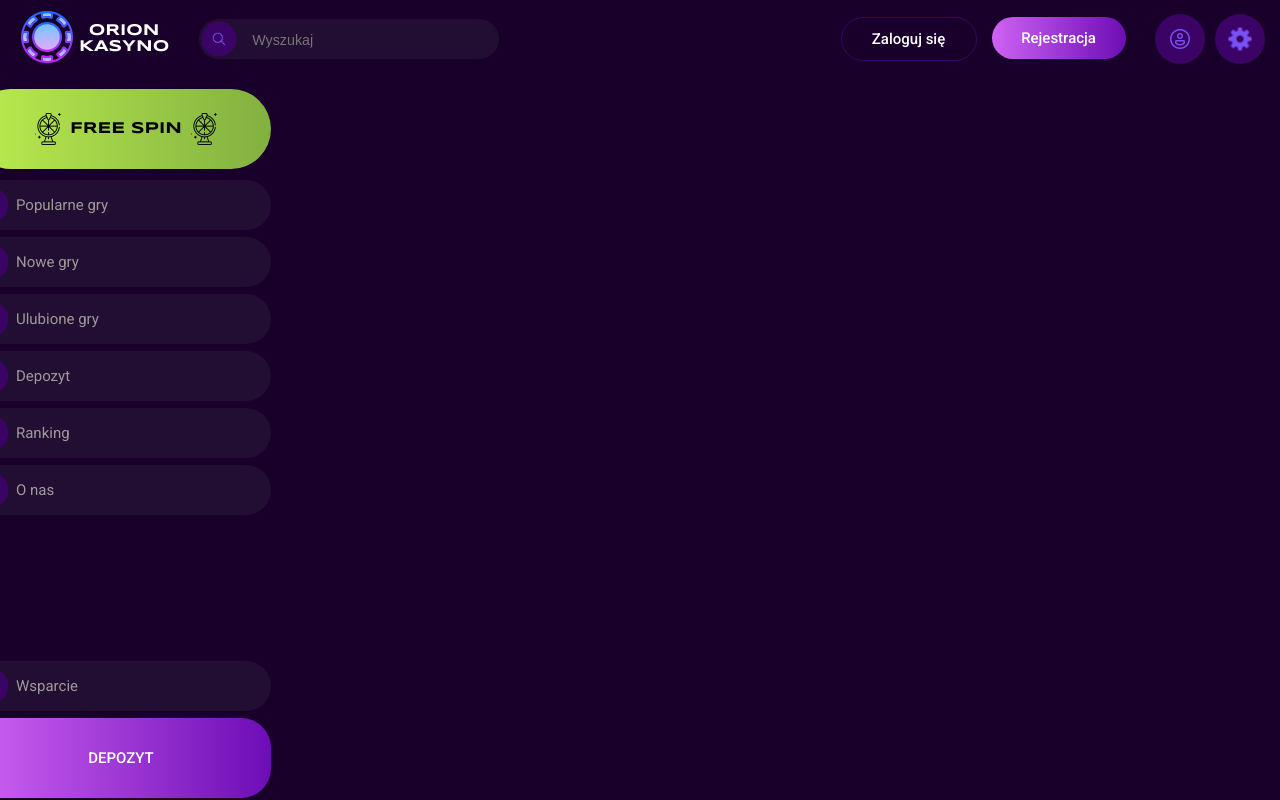
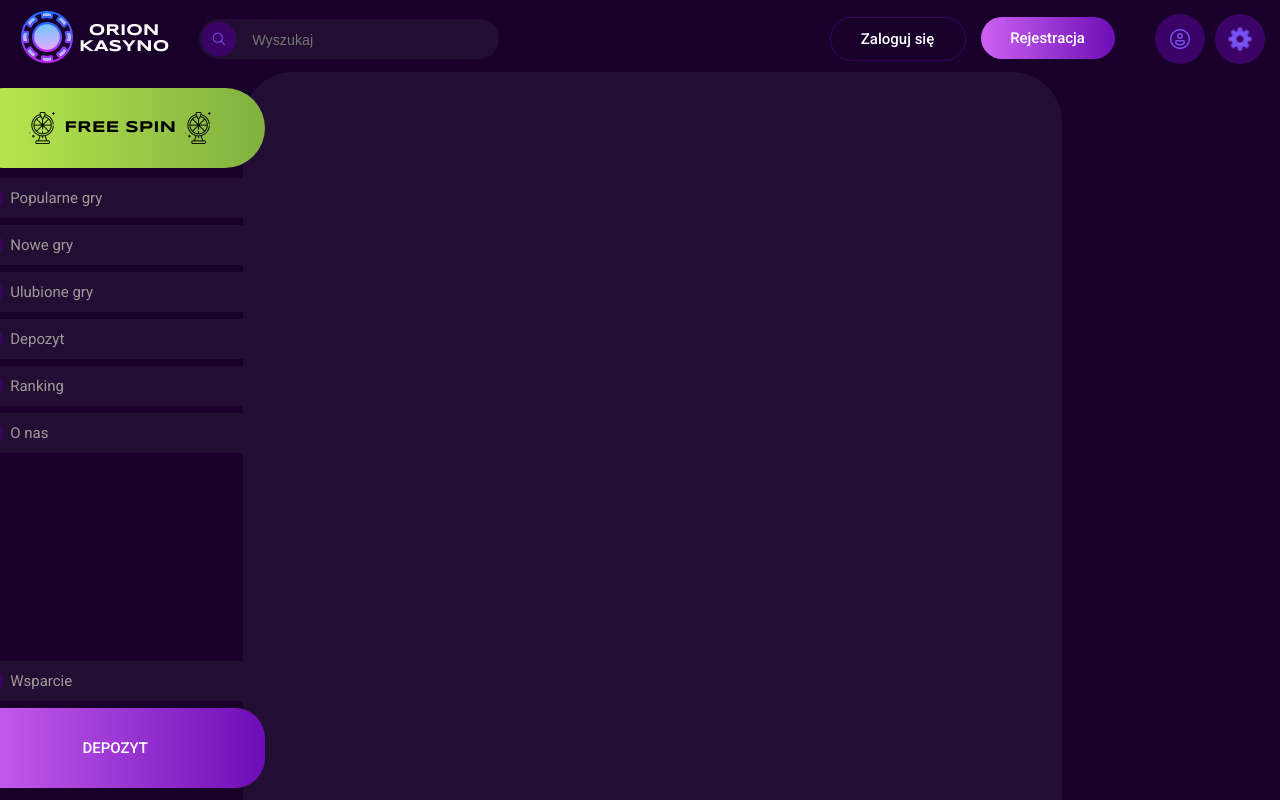
Before and after one commit to bartek5916/Orion, a React (Create React App) app in the folder orion-casino-gui/: page / in a window 1280 px wide. Built offline with nearby package versions, Linux system fonts and the light colour scheme.

Commit message:
MainContent setup prep

```diff
--- a/orion-casino-gui/src/components/Buttons/SidebarButton.css
+++ b/orion-casino-gui/src/components/Buttons/SidebarButton.css
@@ -5,7 +5,7 @@
     border: none;
     border-radius: 50px;
     width: 300px;
-    height: 50px;
+    height: 40px;
     cursor: pointer;
     align-items: center;
 }
--- a/orion-casino-gui/src/components/MainContent/MainContent.css
+++ b/orion-casino-gui/src/components/MainContent/MainContent.css
@@ -1,11 +1,15 @@
-.main-container {
-    display: grid;
-    position: fixed;
-    justify-content: space-between;
-    width: 300px;
-    height: 300px;
+.main-content-panel {
+    display: flex;
+    position: absolute;
     background-color: #220d33;
-    box-sizing: border-box;
-    border-radius: 15px;
-    left: 360px;
+    width: 64%;
+    left: 19%;
+    top: 9%;
+    height: 100%;
+    border-radius: 50px;
 }
+
+.main-content-container {
+    width: 100%;
+    height: 100%;
+}
--- a/orion-casino-gui/src/components/MainContent/MainContent.jsx
+++ b/orion-casino-gui/src/components/MainContent/MainContent.jsx
@@ -3,8 +3,9 @@ import './MainContent.css'
 
 function MainContent() {
     return (
-        <div className="main-container">
-            siemanko
+        <div className="main-content-panel">
+            <div className="main-content-container">
+            </div>
         </div>
     );
 }
--- a/orion-casino-gui/src/components/Navbar/Navbar.css
+++ b/orion-casino-gui/src/components/Navbar/Navbar.css
@@ -31,10 +31,11 @@
 }
 
 .navbar-center-right {
+    position: relative;
+    right: 11px;
     display: inline-flex;
     justify-content: space-between;
     gap: 15px;
-    margin-left: 0;
     flex-wrap: wrap;
 }
 
--- a/orion-casino-gui/src/components/Sidebar/Sidebar.css
+++ b/orion-casino-gui/src/components/Sidebar/Sidebar.css
@@ -1,7 +1,9 @@
 .sidebar {
-    width: 18%;
+    position: relative;
+    width: 16%;
     max-width: 18%;
     height: 90vh;
+    left: 1%;
 }
 
 .sidebar-container{
@@ -12,7 +14,6 @@
     box-sizing: border-box;
     width: 100%;
     height: 100%;
-    padding-left: 5%;
 }
 
 .main-tiles {
--- a/orion-casino-gui/src/components/Sidebar/Sidebar.jsx
+++ b/orion-casino-gui/src/components/Sidebar/Sidebar.jsx
@@ -5,7 +5,6 @@ import ButtonGradient from "../Buttons/ButtonGradient";
 
 function Sidebar() {
     return (
-        <>
             <nav className="sidebar">
                 <div className="sidebar-container">
 
@@ -49,7 +48,6 @@ function Sidebar() {
                     </div>
                 </div>
             </nav>
-        </>
     );
 }
 
--- a/orion-casino-gui/src/pages/HomePage.css
+++ b/orion-casino-gui/src/pages/HomePage.css
@@ -1,5 +1,13 @@
 html, body {
     margin: 0;
     padding: 0;
+    overflow: hidden;
+}
+
+.home-page {
+    display: flex;
+    flex-direction: column;
     background-color: #19002A;
+    position: relative;
+    min-height: 100vh;
 }
--- a/orion-casino-gui/src/pages/HomePage.jsx
+++ b/orion-casino-gui/src/pages/HomePage.jsx
@@ -8,6 +8,7 @@ function HomePage() {
     return (
         <div className="home-page">
             <Navbar />
+            <MainContent/>
             <Sidebar/>
         </div>
     );
```
